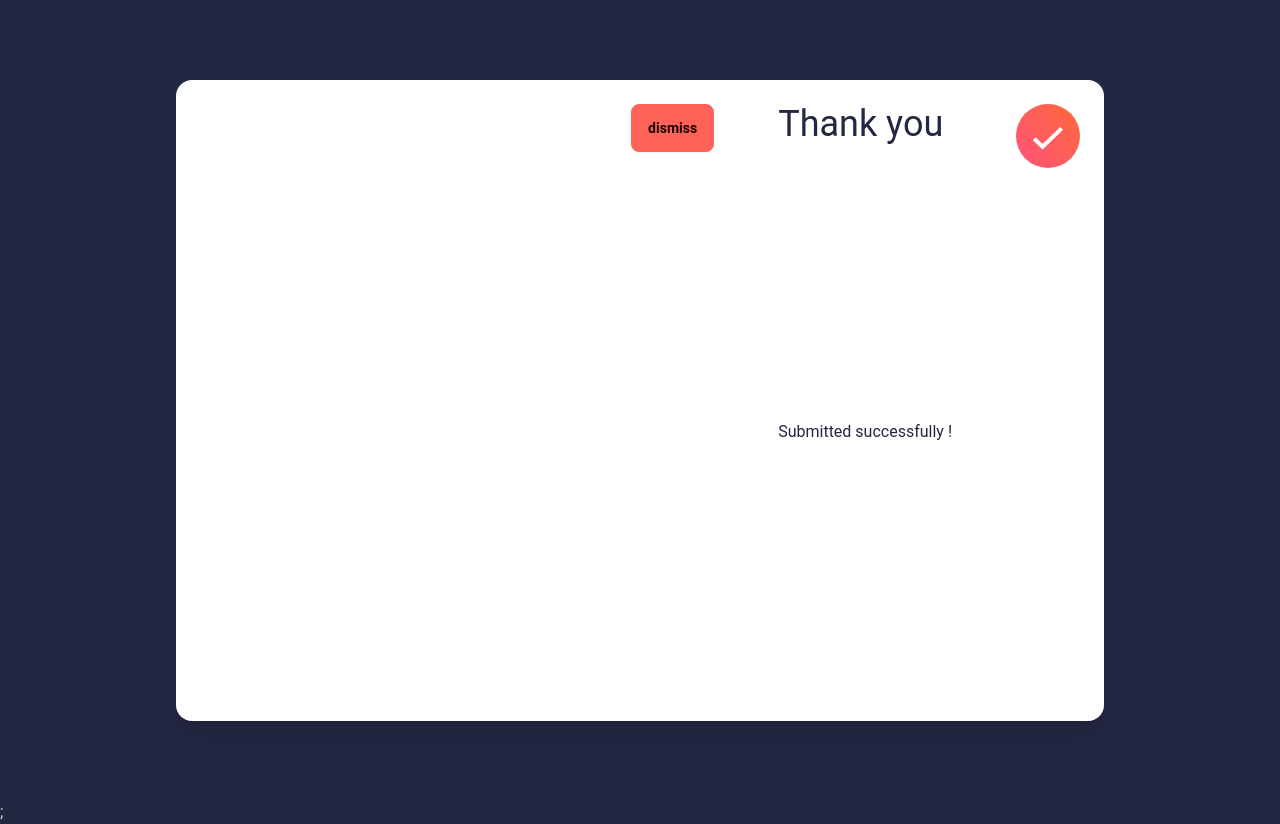
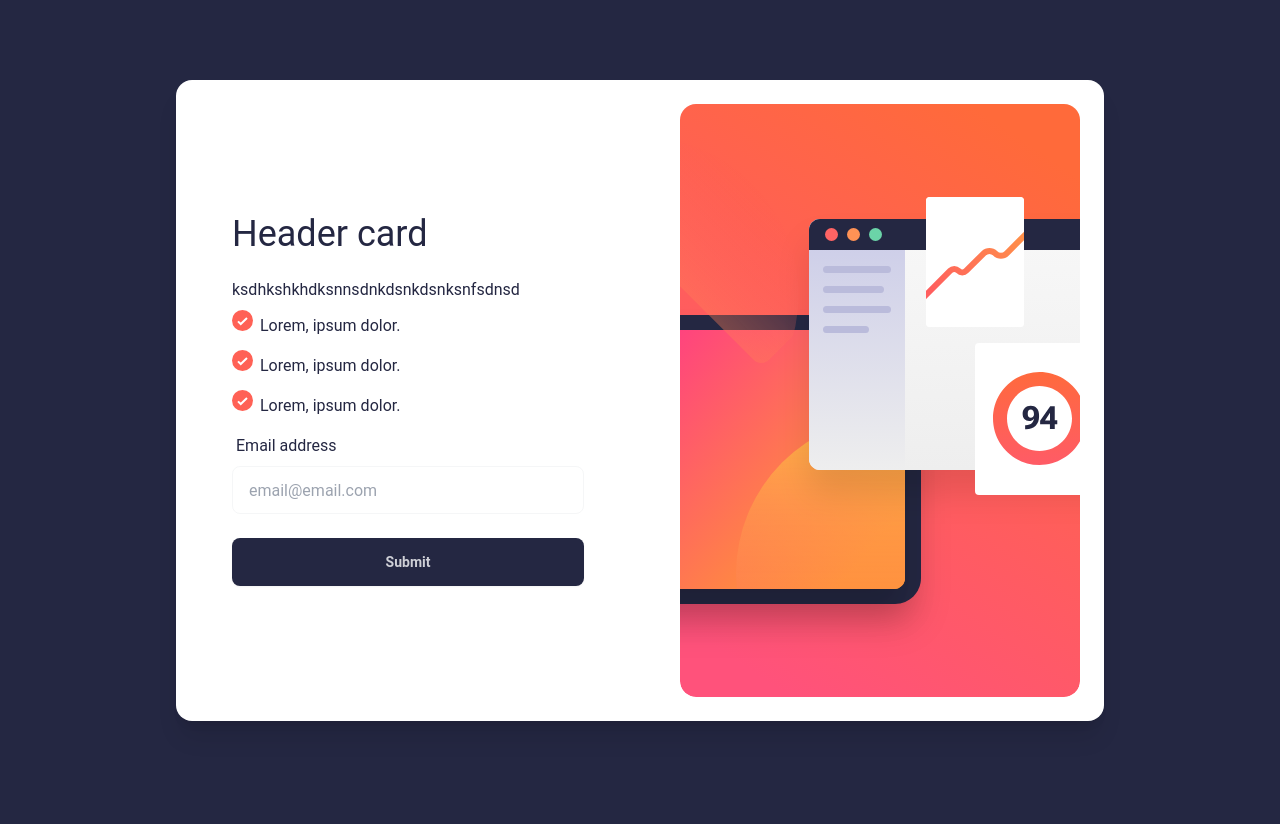
Before and after one commit to Hcmwebs/newsletter-sign-up-with-success-message, a React (Vite) app: page / in a window 1280 px wide. After the commit the page ends 800 px from the top, so only its background shows below. Built offline with nearby package versions, Linux system fonts and the light colour scheme.

Commit message:
rendered the cards conditionally

```diff
--- a/src/App.jsx
+++ b/src/App.jsx
@@ -3,7 +3,13 @@ import { Card, CardSuccess } from './components';
 const App = () => {
 	const [isSubmitted, setIsSubmitted] = useState(false);
 	return (
-		<>{isSubmitted ? <Card isSubmitted={isSubmitted} /> : <CardSuccess />};</>
+		<>
+			{!isSubmitted ? (
+				<Card setIsSubmitted={setIsSubmitted} />
+			) : (
+				<CardSuccess />
+			)}
+		</>
 	);
 };
 
--- a/src/components/Card.jsx
+++ b/src/components/Card.jsx
@@ -1,11 +1,11 @@
 import { CardImage, CardBody } from './index';
 
-const Card = () => {
+const Card = ({ setIsSubmitted }) => {
 	return (
 		<main className='w-[90vw] max-w-[1440px] min-h-screen my-0 mx-auto grid grid-cols-1 place-items-center'>
 			<div className='card w-[375px] max-h-[842px] lg:w-[928px] lg:h-[641px] lg:flex-row-reverse shadow-xl rounded-none bg-white text-base-100 lg:rounded-2xl lg:p-6 lg:gap-x-16'>
 				<CardImage />
-				<CardBody />
+				<CardBody setIsSubmitted={setIsSubmitted} />
 			</div>
 		</main>
 	);
--- a/src/components/CardBody.jsx
+++ b/src/components/CardBody.jsx
@@ -1,11 +1,11 @@
 import { Form, List, Title } from './index';
 
-const CardBody = () => {
+const CardBody = ({ setIsSubmitted }) => {
 	return (
 		<div className='card-body self-center grid grid-col-1 gap-y-10>'>
 			<Title header='Header card ' text='ksdhkshkhdksnnsdnkdsnkdsnksnfsdnsd' />
 			<List />
-			<Form />
+			<Form setIsSubmitted={setIsSubmitted} />
 		</div>
 	);
 };
--- a/src/components/Form.jsx
+++ b/src/components/Form.jsx
@@ -1,14 +1,13 @@
 import { useState } from 'react';
 
-const Form = () => {
+const Form = ({ setIsSubmitted }) => {
 	const initialState = { email: '' };
-	const [isSubmitted, setIsSubmitted] = useState(false);
 	const [values, setValues] = useState(initialState);
 
 	const handleChange = (e) => {
 		const name = e.target.name;
 		const value = e.target.value;
-		setEmail({ ...values, [name]: value });
+		setValues({ ...values, [name]: value });
 	};
 	const handleSubmit = (e) => {
 		e.preventDefault();
```
